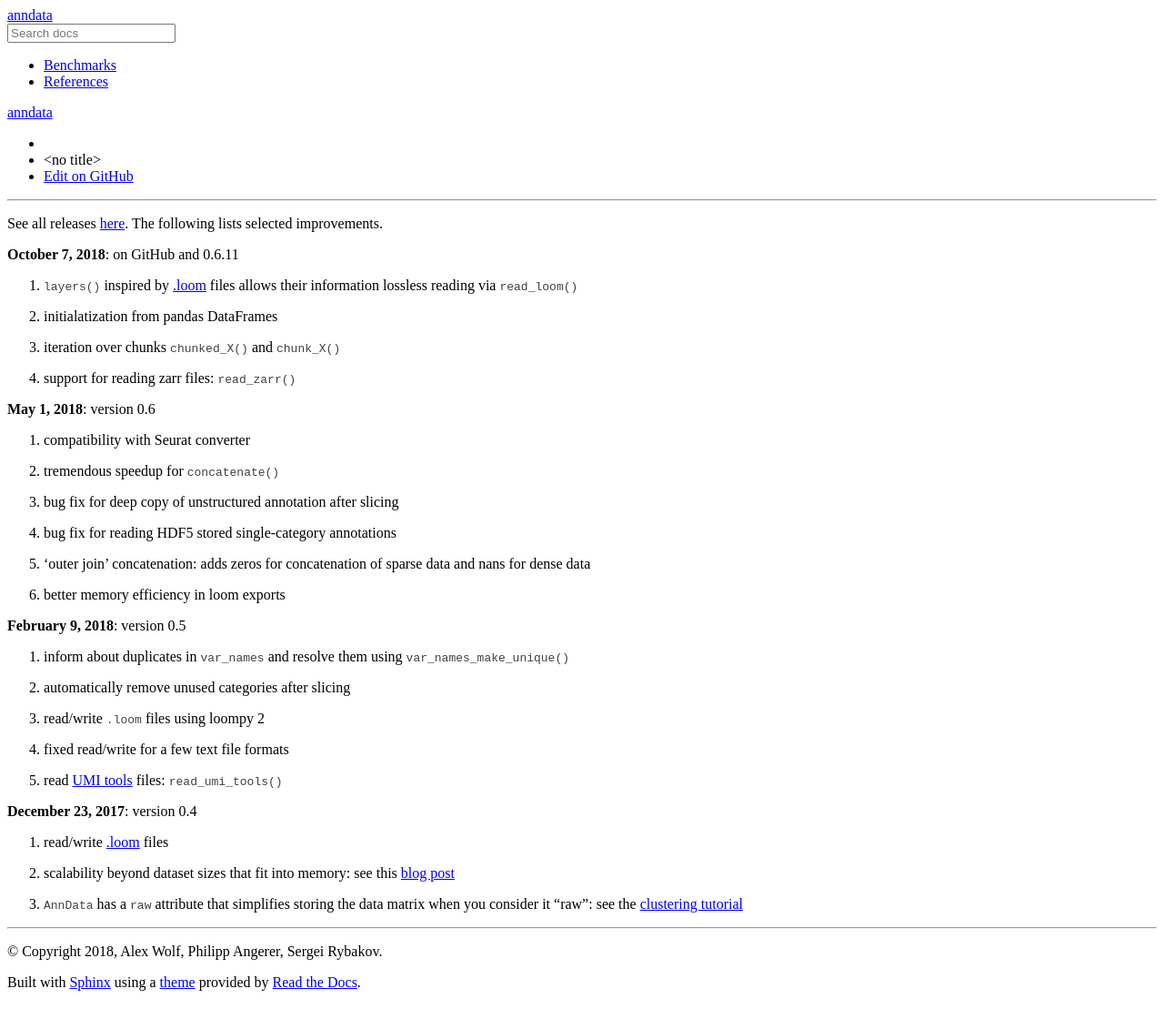
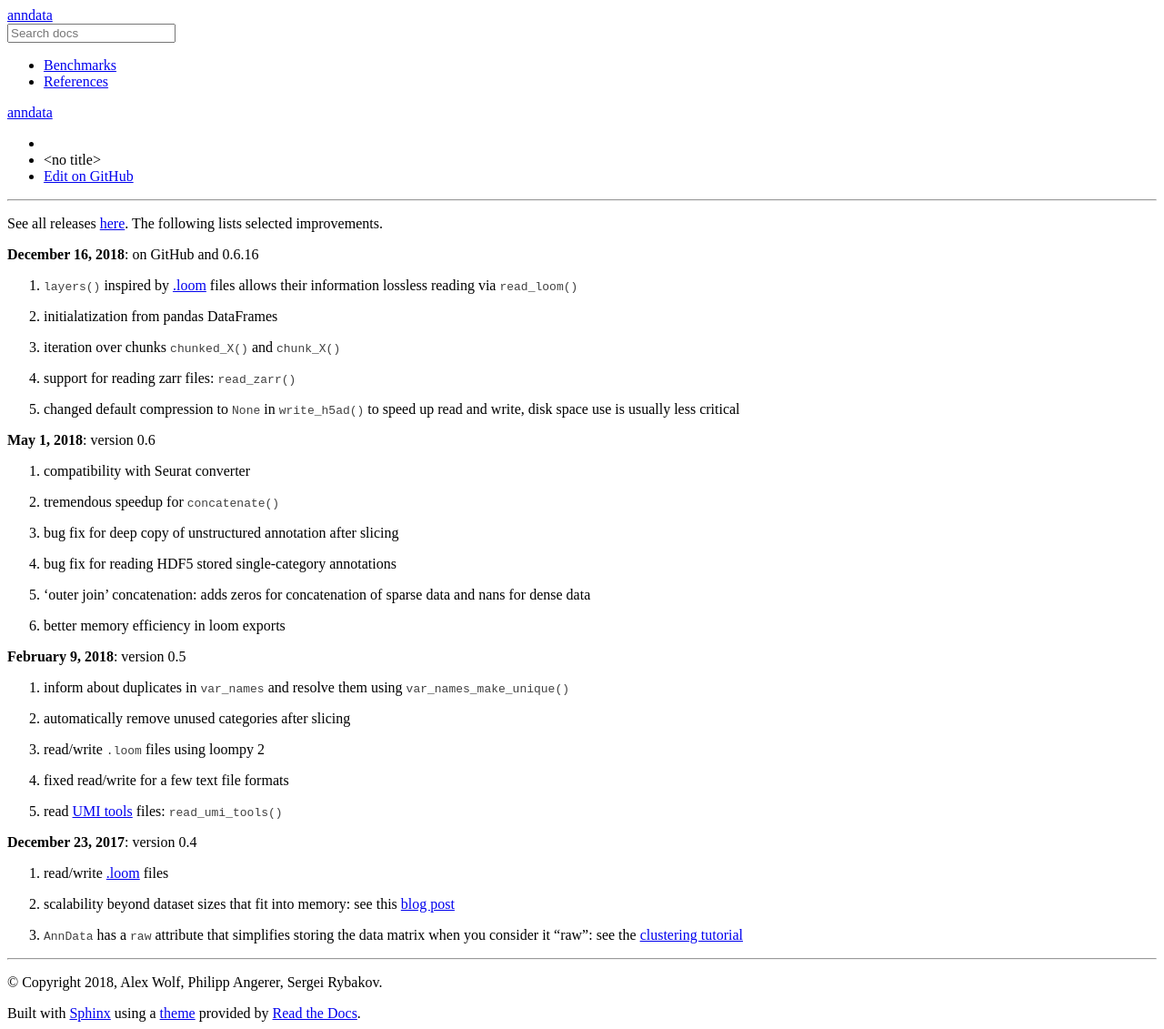
Before and after one commit to scverse/anndata, a Sphinx documentation site: the page built from docs/release_notes.rst, in a window 1280 px wide. Shown: the whole page at 91% size. Built offline with Sphinx 7.4.7 and the Read the Docs theme 2.0.0, drawn with Linux system fonts in a browser that asks for light colours; the version number could not be read and is left out; before the commit the page ends 1097 px from its top, so only the background shows below that.

Commit message:
version 0.6.16

```diff
--- a/docs/release_notes.rst
+++ b/docs/release_notes.rst
@@ -1,12 +1,13 @@
 See all releases `here <https://github.com/theislab/anndata/releases>`_. The following lists selected improvements.
 
 
-**October 7, 2018**: on GitHub and 0.6.11
+**December 16, 2018**: on GitHub and 0.6.16
 
 1. :func:`~anndata.AnnData.layers` inspired by `.loom <http://loompy.org>`__ files allows their information lossless reading via :func:`~anndata.read_loom`
 2. initialatization from pandas DataFrames
 3. iteration over chunks :func:`~anndata.AnnData.chunked_X` and :func:`~anndata.AnnData.chunk_X`
 4. support for reading zarr files: :func:`~anndata.read_zarr`
+5. changed default compression to `None` in :func:`~anndata.AnnData.write_h5ad` to speed up read and write, disk space use is usually less critical
 
 
 **May 1, 2018**: version 0.6
```
